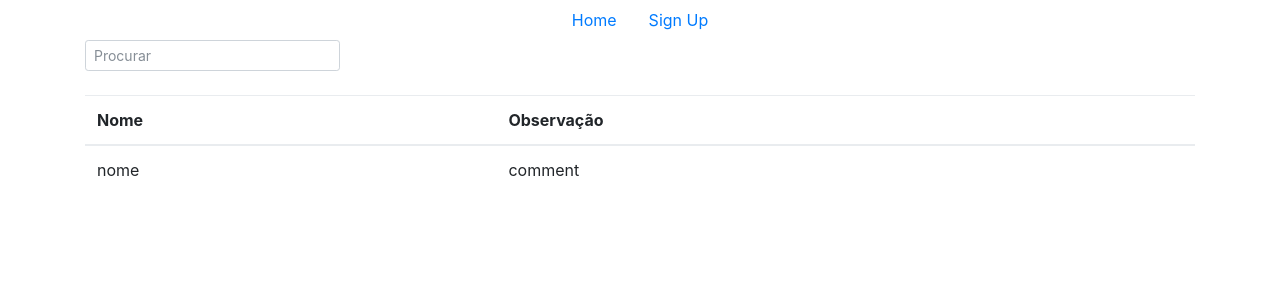
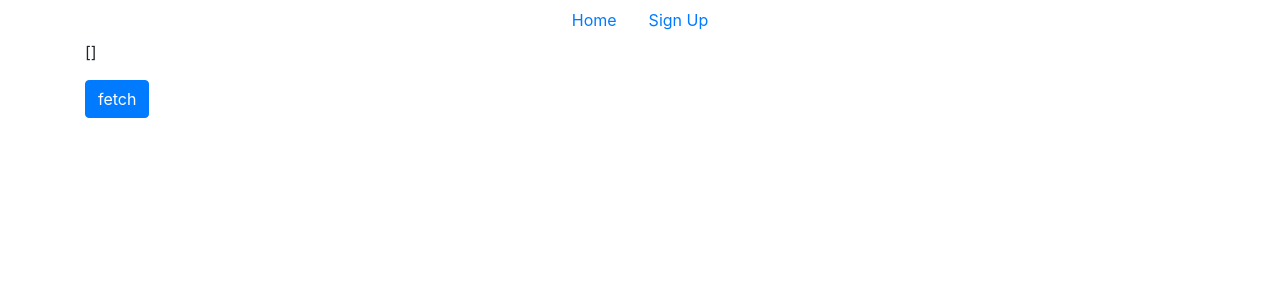
Before and after one commit to Walze/react-app, a React (Create React App) app: page / in a window 1280 px wide. Shown: the top 300 px of the page. Built offline with nearby package versions, Linux system fonts and the light colour scheme.

Commit message:
api request works

```diff
--- a/src/actions/actions.js
+++ b/src/actions/actions.js
@@ -1,22 +1,14 @@
-//import * as axios from 'axios';
+import * as axios from 'axios';
 
-// export function getPosts() {
-//   return dispatch => {
+export function getPosts() {
+  return dispatch => {
 
-//     axios.get('http://localhost:3001/').then(res => {
-//       dispatch({
-//         type: 'GOT_POSTS',
-//         payload: res.data
-//       })
-//     })
+    axios.get('http://localhost:3001/').then(res => {
+      dispatch({
+        type: 'GOT_POSTS',
+        payload: res.data
+      })
+    })
 
-//   }
-// }
-
-export const test = () => {
-  console.log('kek');
-  return {
-    type: 'GOT_POSTS',
-    payload: 'res.data'
   }
 }
--- a/src/components/Home/Home.js
+++ b/src/components/Home/Home.js
@@ -3,43 +3,22 @@ import './Home.css';
 
 import { bindActionCreators } from 'redux';
 import { connect } from 'react-redux';
-import { test } from './../../actions/actions';
+import { getPosts } from './../../actions/actions';
 
 class Home extends Component {
 
   componentWillMount() {
-    console.log(this.props)
+
   }
 
   render() {
     return (
       <div className="container" >
 
-        <div id="posts">
-          <div className="row">
-            <div className="col-3">
-              <input className="form-control form-control-sm" placeholder="Procurar" />
-            </div>
-          </div>
-        </div>
-
-        <br />
-        <table className="table">
-          <thead>
-            <tr>
-              <th name='nome' scope="col">Nome</th>
-              <th name='obs' scope="col">Observação</th>
-            </tr >
-          </thead >
-          <tbody className='list'>
-
-            <tr>
-              <td className='nome'>nome</td>
-              <td className='obs'>comment</td>
-            </tr>
-
-          </tbody >
-        </table >
+        <p>
+          {JSON.stringify(this.props.posts)}
+        </p>
+        <button className='btn btn-primary' onClick={this.props.getPosts}>fetch</button>
 
       </div >
 
@@ -49,14 +28,13 @@ class Home extends Component {
 
 function mapStateToProps(state) {
   return {
-    allstate: state
+    posts: state.posts
   }
 }
 
 function mapDispatchToProps(dispatch) {
   return bindActionCreators({
-    //posts: dispatch.getPosts,
-    test
+    getPosts
   }, dispatch);
 }
 
--- a/src/reducers/combiner.js
+++ b/src/reducers/combiner.js
@@ -1,9 +1,9 @@
 import { combineReducers } from 'redux';
-import dumbData from './reducers';
+import { gotPosts } from './reducers';
 
 
 const allReducers = combineReducers({
-  dumbData,
+  posts: gotPosts,
 });
 
 export default allReducers
--- a/src/reducers/reducers.js
+++ b/src/reducers/reducers.js
@@ -1,5 +1,9 @@
 
-export default function () {
+export function gotPosts(state = [], action) {
+  const posts = action.payload
 
-  return [0,1,2,3,4];
+  if (action.type === "GOT_POSTS")
+    posts.map(post => state = [...state, post])
+
+  return state
 }
```
